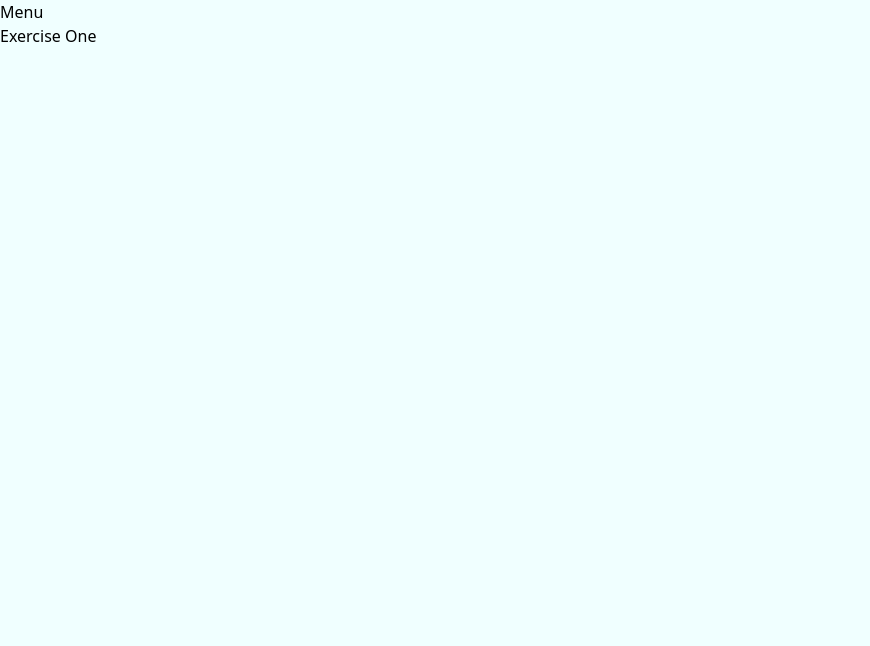
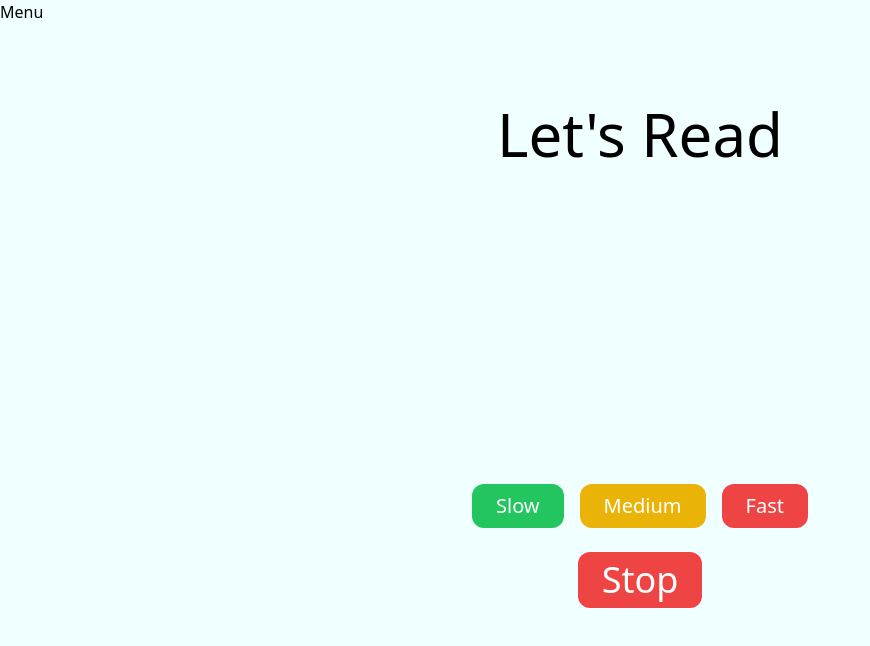
Before and after one commit to ghpaterson/jackquest, a Next.js app: page /hfone in a window 1280 px wide. Shown: the top 646 px of the page, without its empty margins (0-870 px from the left). Built offline with nearby package versions, Linux system fonts and the light colour scheme.

Commit message:
hfOne functional

```diff
--- /dev/null
+++ b/components/cyclecontrol.js
@@ -0,0 +1,47 @@
+import React from "react";
+
+export default function CycleControl({ stopCycle, startCycle }) {
+  return (
+    <>
+      <div className="flex justify-center gap-4 ">
+        <button
+          onClick={() => {
+            stopCycle();
+            startCycle(1750);
+          }}
+          className="bg-green-500 font-comic text-white text-xl py-2 px-6 rounded-xl"
+        >
+          Slow
+        </button>
+        <button
+          onClick={() => {
+            stopCycle();
+            startCycle(1250);
+          }}
+          className="bg-yellow-500 font-comic text-white text-xl py-2 px-6 rounded-xl"
+        >
+          Medium
+        </button>
+        <button
+          onClick={() => {
+            stopCycle();
+            startCycle(750);
+          }}
+          className="bg-red-500 font-comic text-white text-xl py-2 px-6 rounded-xl"
+        >
+          Fast
+        </button>
+      </div>
+      <div className="flex justify-center my-6">
+        <button
+          onClick={() => {
+            stopCycle();
+          }}
+          className="bg-red-500 font-comic text-white text-4xl py-2 px-6 rounded-xl"
+        >
+          Stop
+        </button>
+      </div>
+    </>
+  );
+}
--- /dev/null
+++ b/components/worddisplay.js
@@ -0,0 +1,9 @@
+import React from "react";
+
+export default function WordDisplay({ highFrequencyWord }) {
+  return (
+    <div className=" flex justify-center items-center px-6 rounded-xl h-40 w-40 lg:h-60 lg:w-60  text-gray-900 text-7xl hover:cursor-pointer">
+      {highFrequencyWord}
+    </div>
+  );
+}
--- a/pages/hfone.js
+++ b/pages/hfone.js
@@ -1,12 +1,47 @@
+"use client";
+
 import NavBar from "@/components/navbar";
+import WordDisplay from "@/components/wordDisplay";
+import CycleControl from "@/components/cycleControl";
+import { useState, useRef } from "react";
+import { hfOneArray } from "@/wordArrays/hfOneArray";
 
-export default function HfOne() {
+export default function HighFrequencyOne() {
+  const [highFrequencyWord, setHighFrequencyWord] = useState("");
+  const highFrequencyWords = hfOneArray;
+  const intervalId = useRef(null);
+
+  function startCycle(intervalTime) {
+    let index = Math.floor(Math.random() * highFrequencyWords.length);
+    setHighFrequencyWord(highFrequencyWords[index]);
+    intervalId.current = setInterval(() => {
+      index = Math.floor(Math.random() * highFrequencyWords.length);
+      setHighFrequencyWord(highFrequencyWords[index]);
+    }, intervalTime);
+  }
+
+  function stopCycle() {
+    clearInterval(intervalId.current);
+  }
+
   return (
     <main>
       <NavBar />
-      <section>
-        <h1>Exercise One</h1>
-      </section>
+      <div className="mt-20">
+        <div className="flex justify-center">
+          <h1 className="font-comic text-5xl lg:text-6xl text-bittersweet">
+            Let's Read
+          </h1>
+        </div>
+        <div className="flex justify-center gap-4 lg:gap-14 my-10 px-2 font-comic">
+          <WordDisplay highFrequencyWord={highFrequencyWord} />
+        </div>
+        <CycleControl
+          startCycle={startCycle}
+          stopCycle={stopCycle}
+          highFrequencyWord={highFrequencyWord}
+        />
+      </div>
     </main>
   );
 }
--- /dev/null
+++ b/wordArrays/hfOneArray.js
@@ -0,0 +1,14 @@
+export const hfOneArray = [
+  "a",
+  "i",
+  "and",
+  "be",
+  "in",
+  "is",
+  "it",
+  "of",
+  "that",
+  "the",
+  "to",
+  "was",
+];
```
